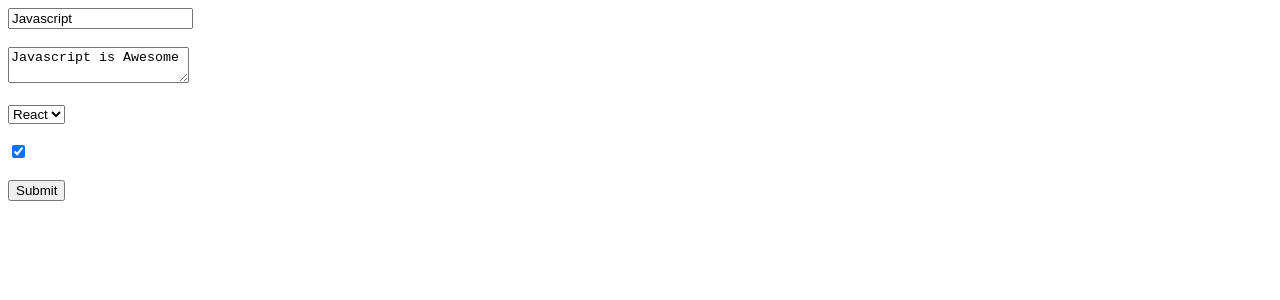
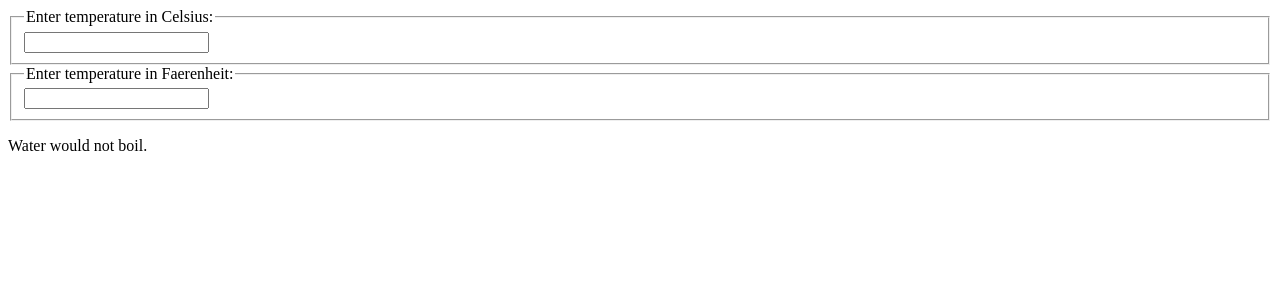
Before and after one commit to imsaikatsen/react-tutorial, a React (Create React App) app: page / in a window 1280 px wide. Shown: the top 300 px of the page. Built offline with nearby package versions, Linux system fonts and the light colour scheme.

Commit message:
Lifiting state Up or Celcius to farenhiet calculartor

```diff
--- a/src/App.js
+++ b/src/App.js
@@ -1,13 +1,8 @@
-import Form from "./components/Form";
+import Calculator from "./components/Calculator";
 
 function App() {
 
-  const quantities = [1,2,3];
-  return (
-      <div>
-           <Form  />
-      </div>
-  );
+  return <Calculator />
 }
 
 export default App;
--- /dev/null
+++ b/src/components/BoilingVirdict.js
@@ -0,0 +1,8 @@
+export default function BoilingVirdict({celsius = 0}){
+
+    if(celsius >= 100){
+        return <p>The water would boil</p>
+    }
+
+    return <p>Water would not boil.</p>
+}
--- /dev/null
+++ b/src/components/Calculator.js
@@ -0,0 +1,28 @@
+import React from 'react';
+import BoilingVirdict from './BoilingVirdict';
+import TemperatureInput from './TemperatureInput';
+import { convert, toCelsius, toFahrenheit } from '../lib/converter';
+
+
+export default class calculator extends React.Component {
+    state = {temperature: '',scale: 'c'}
+    handleChange = (e, scale) => {
+
+        this.setState({
+            temperature: e.target.value,
+            scale
+        })
+    }
+    render () {
+        const {temperature,scale} = this.state;
+        const celsius = scale === 'f' ?  convert(temperature,toCelsius) : temperature;
+        const fahrenheit = scale === 'c' ?  convert(temperature,toFahrenheit ) : temperature;
+        return(
+        <div>
+            <TemperatureInput scale="c" temperature={celsius} onTempretureChange={this.handleChange}/>
+            <TemperatureInput scale="f" temperature={fahrenheit} onTempretureChange={this.handleChange}/>
+            <BoilingVirdict  celsius={parseFloat(temperature)}/>
+        </div>
+        )
+    }
+}
--- /dev/null
+++ b/src/components/TemperatureInput.js
@@ -0,0 +1,18 @@
+import React from 'react';
+
+const scaleNames = {
+
+    c: 'Celsius',
+    f: 'Faerenheit',
+
+};
+
+export default function TemperatureInput({temperature,scale,onTempretureChange}) {
+
+    return(
+        <fieldset>
+            <legend>Enter temperature in {scaleNames[scale]}:</legend>
+            <input type="text" value={temperature} onChange={(e) => onTempretureChange(e,scale)}/>
+    </fieldset>
+    )
+}
--- /dev/null
+++ b/src/lib/converter.js
@@ -0,0 +1,19 @@
+export function toCelsius(fahrenheit) {
+    return (fahrenheit - 32) * 5/9;
+}
+export function toFahrenheit(celsius) {
+    return (celsius * 9/5) + 32;
+}
+
+export function convert (temperature, convertTo){
+
+    const input = parseFloat(temperature);
+    if(Number.isNaN(input)){
+        return '';
+    }
+
+    const output = convertTo(input);
+    const rounded = Math.round(output * 100) / 100;
+    return rounded.toString();
+
+}
```
